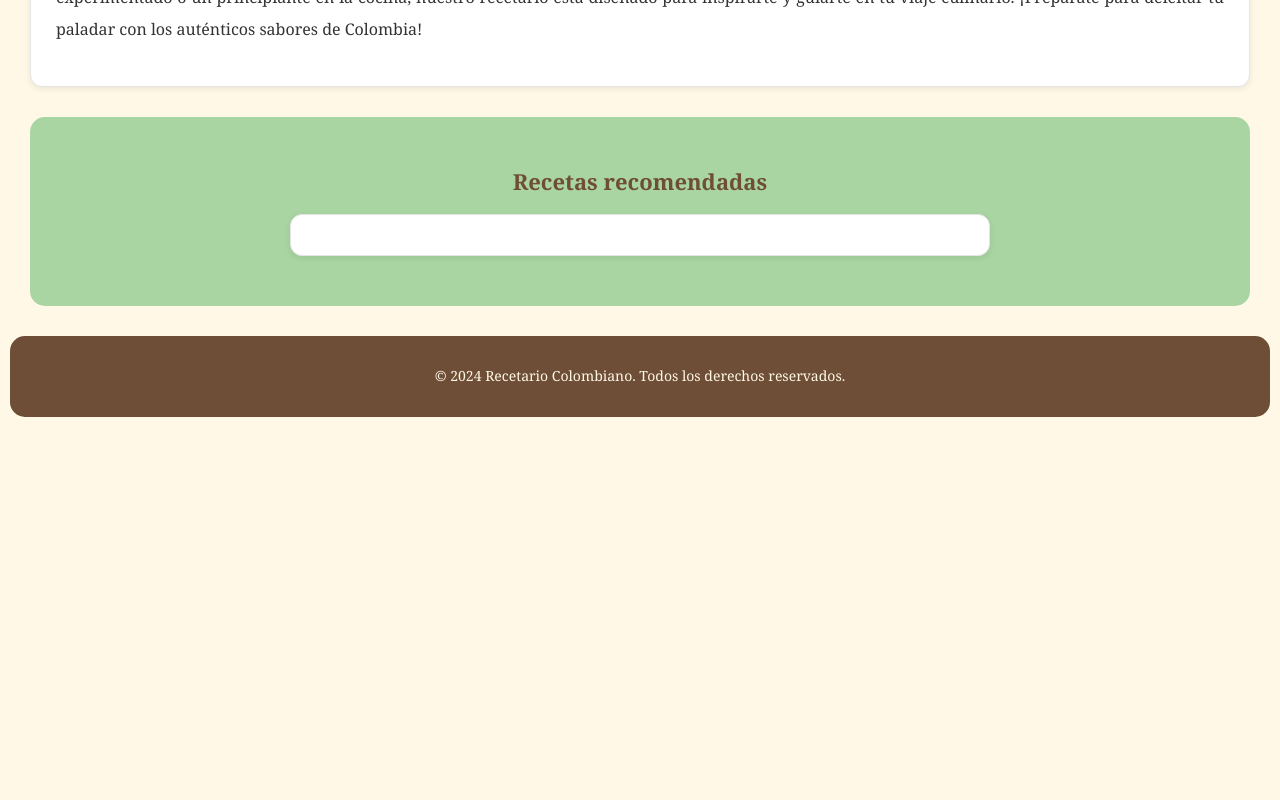
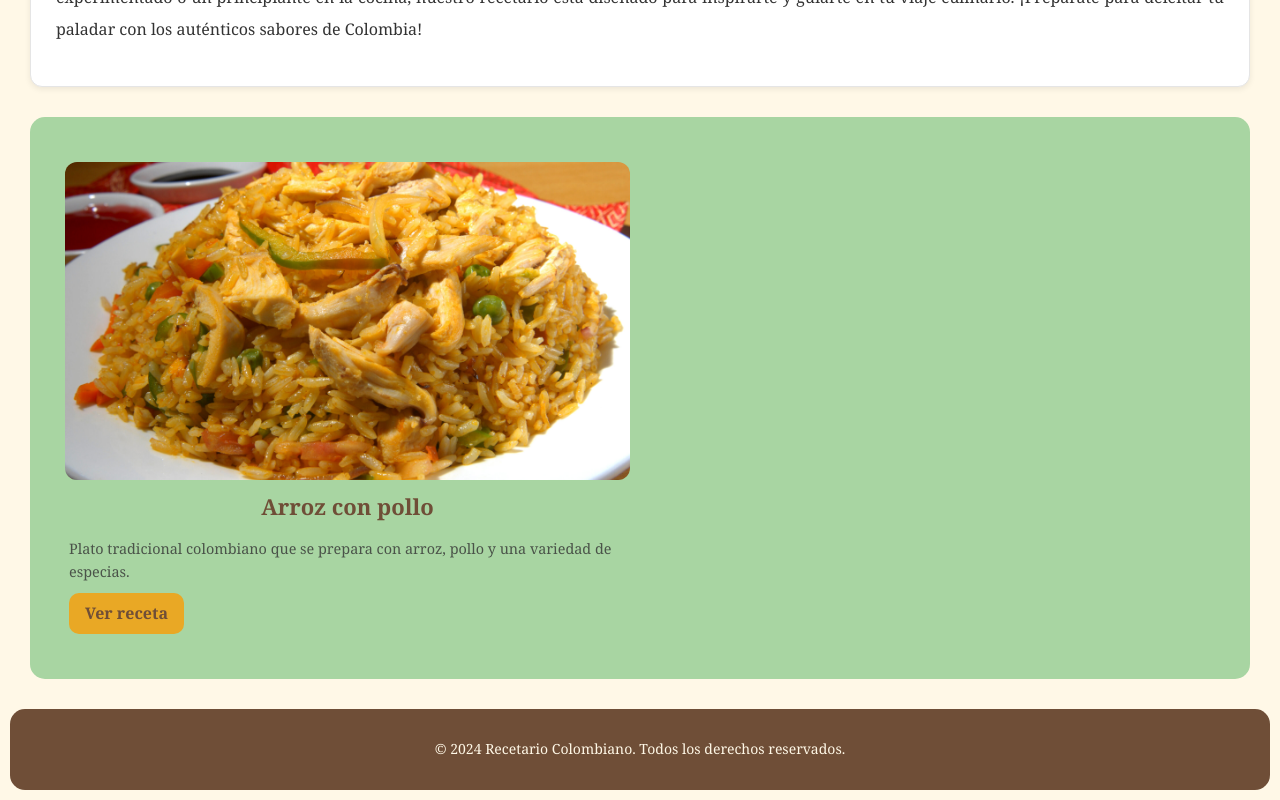
Before and after one commit to alejandromorelosba/Recetario-colombiano, a React (Vite) app: page / in a window 1280 px wide. Shown: the part 992-1792 px from the top of the page. Before the commit the page ends 1419 px from the top, so only its background shows below. Built offline with nearby package versions, Linux system fonts and the light colour scheme.

Commit message:
feat: add a list of the new and popular recipe

```diff
--- /dev/null
+++ b/src/componets/descricion/Descrip.jsx
@@ -0,0 +1,25 @@
+import React from "react";
+import "./descrip.css";
+
+/** Tarjeta reutilizable (estilo YouTube): miniatura arriba, texto abajo **/
+export default function Descrip({ imagen, titulo, descripcion, enlace, textoBoton = "Ver receta" }) {
+    return (
+        <article className="descrip">
+
+            <a href={enlace} className="descripMiniatura">
+                <img src={imagen} alt={titulo} className="descripImg" loading="lazy" />
+            </a>
+
+            <div className="descripInfo">
+                <h3 className="descripTitulo">
+                    <a href={enlace}>{titulo}</a>
+                </h3>
+
+                <p className="descripTexto">{descripcion}</p>
+
+                <a href={enlace} className="btnReceta">{textoBoton}</a>
+            </div>
+
+        </article>
+    );
+}
--- /dev/null
+++ b/src/componets/descricion/DescripGrid.jsx
@@ -0,0 +1,14 @@
+import React from "react";
+import Descrip from "./Descrip.jsx";
+import "./descrip.css";
+
+/** Cuadricula reutilizable: maximo 2 tarjetas por fila, crece hacia abajo **/
+export default function DescripGrid({ items = [] }) {
+    return (
+        <section className="descripGrid">
+            {items.map((item) => (
+                <Descrip key={item.enlace} {...item} />
+            ))}
+        </section>
+    );
+}
--- /dev/null
+++ b/src/componets/descricion/descrip.css
@@ -0,0 +1,93 @@
+/** cuadricula: maximo 2 por fila, el resto baja **/
+.descripGrid {
+    display: grid;
+    grid-template-columns: repeat(2, minmax(0, 1fr));
+    gap: 32px 20px;
+    max-width: 1200px;
+    margin: 20px auto;
+    padding: 0 10px;
+}
+
+/** tarjeta **/
+.descrip {
+    display: flex;
+    flex-direction: column;
+    gap: 12px;
+    min-width: 0;
+}
+
+.descripMiniatura {
+    display: block;
+    border-radius: 12px;
+    overflow: hidden;
+    aspect-ratio: 16 / 9;
+}
+
+.descripImg {
+    width: 100%;
+    height: 100%;
+    object-fit: cover;
+    display: block;
+    transition: transform 0.25s ease;
+}
+
+.descripMiniatura:hover .descripImg {
+    transform: scale(1.04);
+}
+
+.descripInfo {
+    display: flex;
+    flex-direction: column;
+    gap: 6px;
+    padding: 0 4px;
+}
+
+.descripTitulo {
+    margin: 0;
+    font-size: 1.1rem;
+    line-height: 1.3;
+}
+
+.descripTitulo a {
+    color: inherit;
+    text-decoration: none;
+}
+
+.descripTitulo a:hover {
+    text-decoration: underline;
+}
+
+/* maximo 2 lineas de descripcion */
+.descripTexto {
+    margin: 0;
+    font-size: 0.9rem;
+    opacity: 0.8;
+    display: -webkit-box;
+    line-clamp: 2;
+    -webkit-line-clamp: 2;
+    -webkit-box-orient: vertical;
+    overflow: hidden;
+}
+
+.btnReceta {
+    align-self: flex-start;
+    margin-top: 4px;
+    padding: 8px 16px;
+    border-radius: 10px;
+    font-weight: bold;
+    text-decoration: none;
+    background-color: var(--boton);
+    color: var(--header);
+    transition: background-color 0.2s ease;
+}
+
+.btnReceta:hover {
+    background-color: var(--resaltar);
+}
+
+/* en pantallas pequenas: 1 por fila */
+@media (max-width: 600px) {
+    .descripGrid {
+        grid-template-columns: 1fr;
+    }
+}
--- a/src/index.html
+++ b/src/index.html
@@ -34,7 +34,7 @@
     </div>
 
     <!--Recetas mas recientes-->
-        <div class="lista" id="ingredientes">
+        <div class="lista" id="recipes">
             <h3> Recetas recomendadas</h3>
                 <div class="list">
 
--- /dev/null
+++ b/src/pages/home/ListOfFood.jsx
@@ -0,0 +1,19 @@
+import React from "react";
+import DescripGrid from "../../componets/descricion/DescripGrid.jsx";
+
+// Parcel devolvio un objeto con el import normal; con new URL(...) devuelve la ruta real.
+// La ruta es relativa a ESTE archivo (aqui: imagen en la misma carpeta)
+const arrozConPollo = new URL("../../../public/imagenes/VAR151010F8-5224934_7798908-scaled.jpg", import.meta.url).href;
+
+const recipes = [
+    {
+        imagen: arrozConPollo,
+        titulo: "Arroz con pollo",
+        descripcion: "Plato tradicional colombiano que se prepara con arroz, pollo y una variedad de especias.",
+        enlace: "/src/Rice_chiken.html",
+    },
+];
+
+export default function ListOfFood() {
+    return <DescripGrid items={recipes} />;
+}
--- a/src/pages/home/main.jsx
+++ b/src/pages/home/main.jsx
@@ -1,6 +1,10 @@
 import React from "react";
 import { createRoot } from "react-dom/client";
-import App from "./app"; // "Login" aquí es el nombre que YO le doy al importar, no depende del nombre interno
+import App from "./app.jsx";
+import ListOfFood from "./ListOfFood.jsx";
 
-const root = createRoot(document.getElementById('root'));
-root.render(<App/>);
+const root = createRoot(document.getElementById("root"));
+root.render(<App />);
+
+const recipes = createRoot(document.getElementById("recipes"));
+recipes.render(<ListOfFood />);
```
Also changed, not shown: src/pages/home/app.jsx (+3 -5 lines), public/imagenes/VAR151010F8-5224934_7798908-scaled.jpg (added), src/componets/descrip/Descrip.jsx (deleted), src/componets/descrip/descrip.css (deleted).
